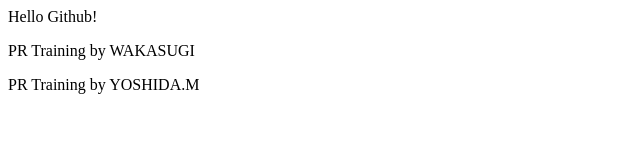
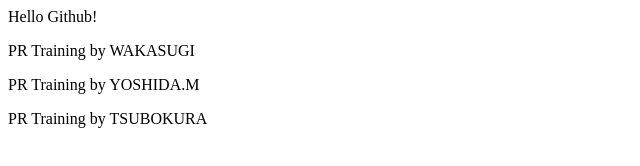
Before and after one commit to 1g14/dive-into-github, a plain HTML site: page index.html in a window 1280 px wide. Shown: the whole page, without its empty margins (0-640 px from the left). Drawn offline with Linux system fonts and the light colour scheme.

Commit message:
修正しました

```diff
--- a/index.html
+++ b/index.html
@@ -14,6 +14,7 @@
 
         <p>PR Training  by YOSHIDA.M</p>
 
+		<p>PR Training  by TSUBOKURA</p>
 
 
 
```
